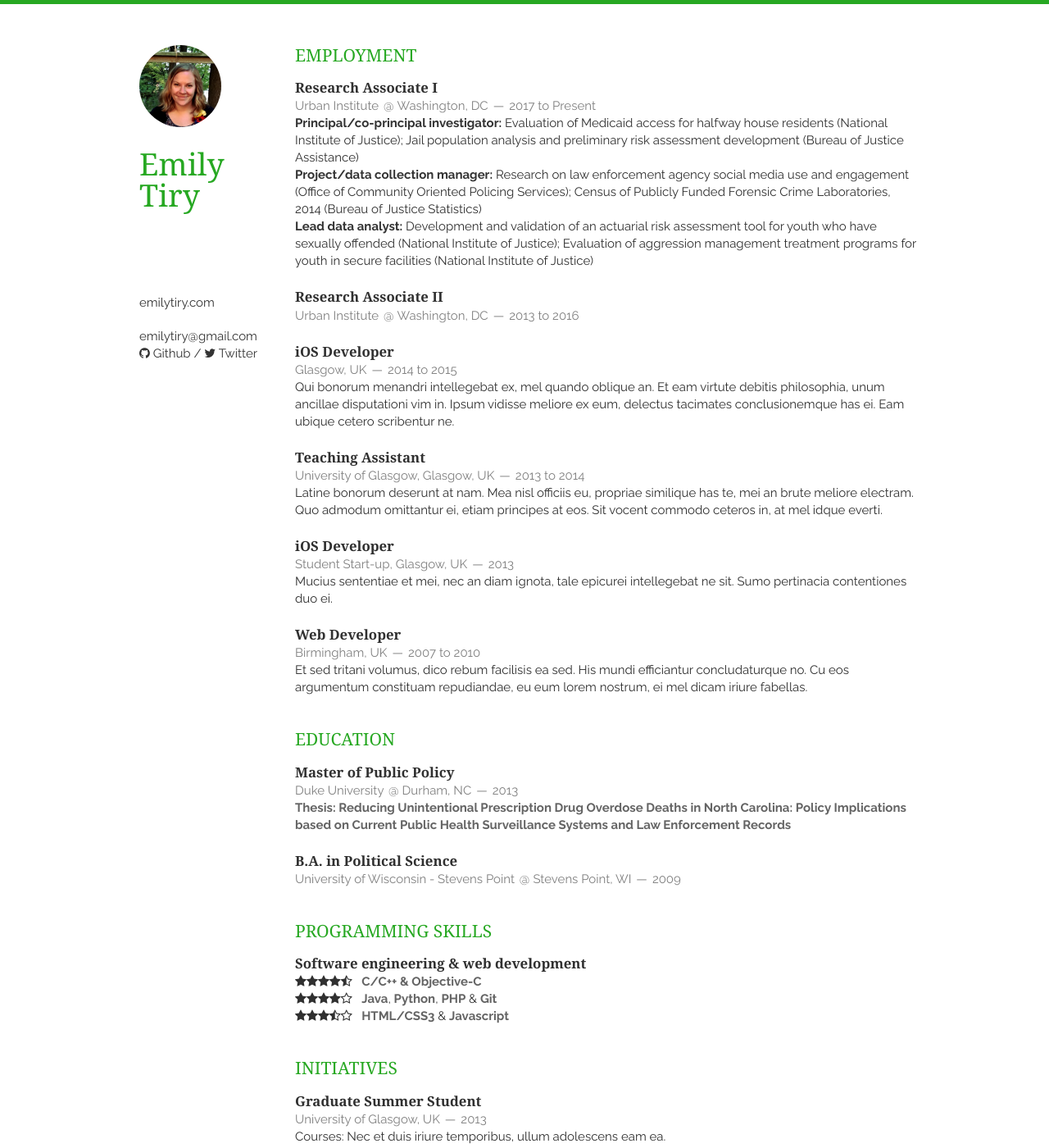
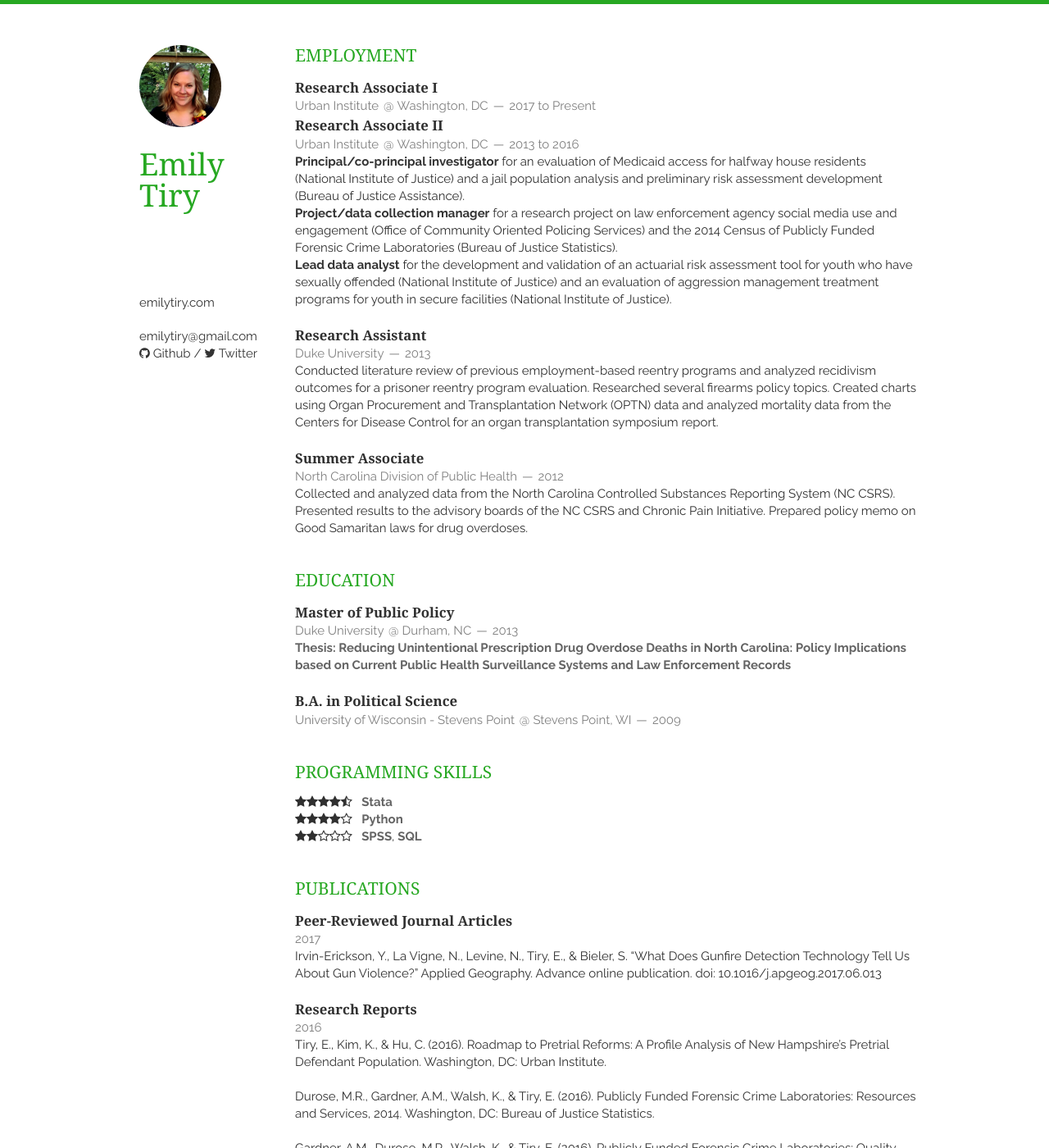
Before and after one commit to etiry/resume, a Jekyll site: the page built from index.html, in a window 1280 px wide and 1400 px high. Shown: the whole window at 82% size. Built offline with Jekyll 4.4.1, drawn with Linux system fonts in a browser that asks for light colours; nearby versions of some CDN libraries; the list of posts is cut into pages by our own code; some of the changed text lies outside the part shown.

Commit message:
Update resume info

```diff
--- a/_includes/employment.html
+++ b/_includes/employment.html
@@ -5,49 +5,26 @@
             <h1>Research Associate I</h1>
             <span><address>Urban Institute</address></span>
             <span><address>Washington, DC</address><time>2017 to Present</time></span>
-        </header>
-        <p><strong>Principal/co-principal investigator:</strong> Evaluation of Medicaid access for halfway house residents (National Institute of Justice); Jail population analysis and preliminary risk assessment development (Bureau of Justice Assistance)</p>
-        <p><strong>Project/data collection manager:</strong> Research on law enforcement agency social media use and engagement (Office of Community Oriented Policing Services); Census of Publicly Funded Forensic Crime Laboratories, 2014 (Bureau of Justice Statistics)</p>
-        <p><strong>Lead data analyst:</strong> Development and validation of an actuarial risk assessment tool for youth who have sexually offended (National Institute of Justice); Evaluation of aggression management treatment programs for youth in secure facilities (National Institute of Justice)</p>
-    </article>
-    <article>
-        <header>
             <h1>Research Associate II</h1>
             <span><address>Urban Institute</address></span>
             <span><address>Washington, DC</address><time>2013 to 2016</time></span>
         </header>
+        <p><strong>Principal/co-principal investigator</strong> for an evaluation of Medicaid access for halfway house residents (National Institute of Justice) and a jail population analysis and preliminary risk assessment development (Bureau of Justice Assistance).</p>
+        <p><strong>Project/data collection manager</strong> for a research project on law enforcement agency social media use and engagement (Office of Community Oriented Policing Services) and the 2014 Census of Publicly Funded Forensic Crime Laboratories (Bureau of Justice Statistics).</p>
+        <p><strong>Lead data analyst</strong> for the development and validation of an actuarial risk assessment tool for youth who have sexually offended (National Institute of Justice) and an evaluation of aggression management treatment programs for youth in secure facilities (National Institute of Justice).</p>
     </article>
     <article>
         <header>
-            <h1>iOS Developer</h1>
-            <span><address>Glasgow, UK</address><time>2014 to 2015</time></span>
+            <h1>Research Assistant</h1>
+            <span><address>Duke University</address><time>2013</time></span>
         </header>
-        <p>Qui bonorum menandri intellegebat ex, mel quando oblique an. Et eam virtute debitis philosophia,
-            unum ancillae disputationi vim in. Ipsum vidisse meliore ex eum,
-            delectus tacimates conclusionemque has ei. Eam ubique cetero scribentur ne.</p>
+        <p>Conducted literature review of previous employment-based reentry programs and analyzed recidivism outcomes for a prisoner reentry program evaluation. Researched several firearms policy topics. Created charts using Organ Procurement and Transplantation Network (OPTN) data and analyzed mortality data from the Centers for Disease Control for an organ transplantation symposium report.</p>
     </article>
     <article>
         <header>
-            <h1>Teaching Assistant</h1>
-            <span><address>University of Glasgow, Glasgow, UK</address><time>2013 to 2014</time></span>
+            <h1>Summer Associate</h1>
+            <span><address>North Carolina Division of Public Health</address><time>2012</time></span>
         </header>
-        <p>Latine bonorum deserunt at nam. Mea nisl officiis eu, propriae similique has te, mei an brute meliore electram.
-            Quo admodum omittantur ei, etiam principes at eos. Sit vocent commodo ceteros in, at mel idque everti.</p>
-    </article>
-    <article>
-        <header>
-            <h1>iOS Developer</h1>
-            <span><address>Student Start-up, Glasgow, UK</address><time>2013</time></span>
-        </header>
-        <p>Mucius sententiae et mei, nec an diam ignota, tale epicurei intellegebat ne sit. Sumo pertinacia contentiones duo ei.</p>
-    </article>
-    <article>
-        <header>
-            <h1>Web Developer</h1>
-            <span><address>Birmingham, UK</address><time>2007 to 2010</time></span>
-        </header>
-        <p> Et sed tritani volumus, dico rebum facilisis ea sed. His mundi efficiantur concludaturque no.
-            Cu eos argumentum constituam repudiandae, eu eum lorem nostrum, ei mel dicam iriure fabellas.
-        </p>
+        <p>Collected and analyzed data from the North Carolina Controlled Substances Reporting System (NC CSRS). Presented results to the advisory boards of the NC CSRS and Chronic Pain Initiative. Prepared policy memo on Good Samaritan laws for drug overdoses. </p>
     </article>
 </section>
--- a/_includes/initiatives.html
+++ /dev/null
@@ -1,21 +0,0 @@
-<section class="thirteen columns">
-    <h1>Initiatives</h1>
-    <article>
-        <header>
-            <h1>Graduate Summer Student</h1>
-            <span><address>University of Glasgow, UK</address><time>2013</time></span>
-        </header>
-        <p>
-            Courses: Nec et duis iriure temporibus, ullum adolescens eam ea.
-        </p>
-    </article>
-    <article>
-        <header>
-            <h1>Student Volunteer</h1>
-            <span><address>British RedCross, Glasgow, UK</address><time>2013</time></span>
-        </header>
-        <p>
-            Fundraiser: Lorem adipiscing ei eam, eros conceptam maiestatis ne sea.
-        </p>
-    </article>
-</section>
--- /dev/null
+++ b/_includes/publications.html
@@ -0,0 +1,55 @@
+<section class="thirteen columns">
+    <h1>Publications</h1>
+    <article>
+        <header>
+            <h1>Peer-Reviewed Journal Articles</h1>
+            <span><time>2017</time></span>
+        </header>
+        <p>
+            Irvin-Erickson, Y., La Vigne, N., Levine, N., Tiry, E., &amp; Bieler, S. “What Does Gunfire Detection Technology Tell Us About Gun Violence?” Applied Geography. Advance online publication. doi: 10.1016/j.apgeog.2017.06.013
+        </p>
+    </article>
+    <article>
+        <header>
+            <h1>Research Reports</h1>
+            <span><time>2016</time></span>
+        </header>
+        <p>
+            Tiry, E., Kim, K., &amp; Hu, C. (2016). <a href="http://www.urban.org/sites/default/files/publication/86276/road_map_to_pretrial_reform.pdf">Roadmap to Pretrial Reforms: A Profile Analysis of New Hampshire’s Pretrial Defendant Population.</a> Washington, DC: Urban Institute.
+        </p>
+        <br>
+        <p>
+            Durose, M.R., Gardner, A.M., Walsh, K., &amp; Tiry, E. (2016). <a href="https://www.bjs.gov/content/pub/pdf/pffclrs14.pdf">Publicly Funded Forensic Crime Laboratories: Resources and Services, 2014.</a> Washington, DC: Bureau of Justice Statistics.
+        </p>
+        <br>
+        <p>
+            Gardner, A.M., Durose, M.R., Walsh, K., &amp; Tiry, E. (2016). <a href="https://www.bjs.gov/content/pub/pdf/pffclqap14.pdf">Publicly Funded Forensic Crime Laboratories: Quality Assurance Practices, 2014.</a> Washington, DC: Bureau of Justice Statistics.
+        </p>
+        <br>
+        <header>
+            <span><time>2015</time></span>
+        </header>
+        <p>
+            Cahill, M., Jannetta, J., Tiry, E., Lowry, S., Becker-Cohen, M., Paddock, E., Serakos, M., Park, L., &amp; Hennigan, K. (2015). <a href="http://www.urban.org/sites/default/files/alfresco/publication-pdfs/2000622-Evaluation-of-the-Los-Angeles-Gang-Reduction-and-Youth-Development-Program-Year-4-Evaluation-Report.pdf">Evaluation of the Los Angeles Gang Reduction and Youth Development Program: Year 4 Evaluation Report.</a> Washington, DC: Urban Institute.
+        </p>
+        <br>
+        <header>
+            <span><time>2014</time></span>
+        </header>
+        <p>
+            Jannetta, J., Cahill, M., Lowry, S., Tiry, E., Terry, D., Park, L., Martin, A., &amp; Moore, J. (2014). Assessment of the Los Angeles Community Safety Partnership. Unpublished agency report. Washington, DC: Urban Institute.
+        </p>
+    </article>
+    <article>
+        <header>
+            <h1>Works in Progress</h1>
+        </header>
+        <p>
+            Peterson, B. E., Tiry, E., Kim, K., &amp; La Vigne, N. “Exploring the Relationship between Residential Mobility and Recidivism for Individuals under Community Supervision”. In preparation.
+        </p>
+        <br>
+        <p>
+            Stacy, C. P., Irvin-Erickson, Y., &amp; Tiry, E. “Guns and Money: The Effect of Gunfire on Business Revenue”. In preparation.
+        </p>
+    </article>
+</section>
--- a/_includes/skills.html
+++ b/_includes/skills.html
@@ -1,19 +1,16 @@
 <section class="thirteen columns">
     <h1>Programming Skills</h1>
     <article>
-        <header>
-            <h1>Software engineering & web development</h1>
-        </header>
         <p>
             <i class="fa fa-star"></i><i class="fa fa-star"></i><i class="fa fa-star"></i><i class="fa fa-star"></i><i class="fa fa-star-half-o"></i>
-            &nbsp;&nbsp;<em>C/C++ & Objective-C</em>
+            &nbsp;&nbsp;<em>Stata</em>
         <p>
             <i class="fa fa-star"></i><i class="fa fa-star"></i><i class="fa fa-star"></i><i class="fa fa-star"></i><i class="fa fa-star-o"></i>
-            &nbsp;&nbsp;<em>Java</em>, <em>Python</em>, <em>PHP</em> &amp; <em>Git</em>
+            &nbsp;&nbsp;<em>Python</em>
         </p>
         <p>
-            <i class="fa fa-star"></i><i class="fa fa-star"></i><i class="fa fa-star"></i><i class="fa fa-star-half-o"></i><i class="fa fa-star-o"></i>
-            &nbsp;&nbsp;<em>HTML/CSS3</em> &amp; <em>Javascript</em>
+            <i class="fa fa-star"></i><i class="fa fa-star"></i><i class="fa fa-star-o"></i><i class="fa fa-star-o"></i><i class="fa fa-star-o"></i>
+            &nbsp;&nbsp;<em>SPSS</em>, <em>SQL</em>
         </p>
     </article>
 </section>
--- a/index.html
+++ b/index.html
@@ -8,4 +8,4 @@
 
 {% include skills.html %}
 
-{% include initiatives.html %}
+{% include publications.html %}
```
Also changed, not shown: 9 other files.
